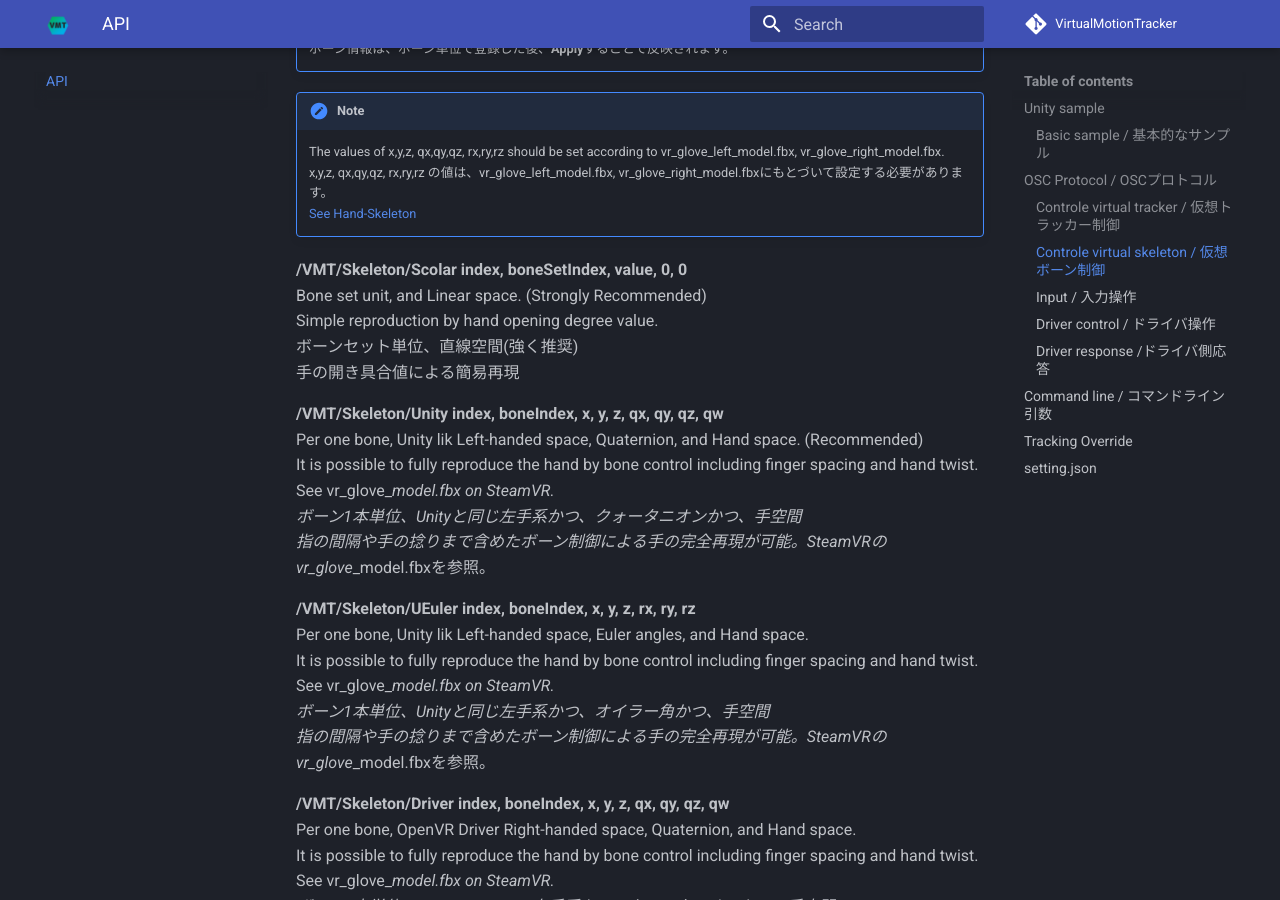
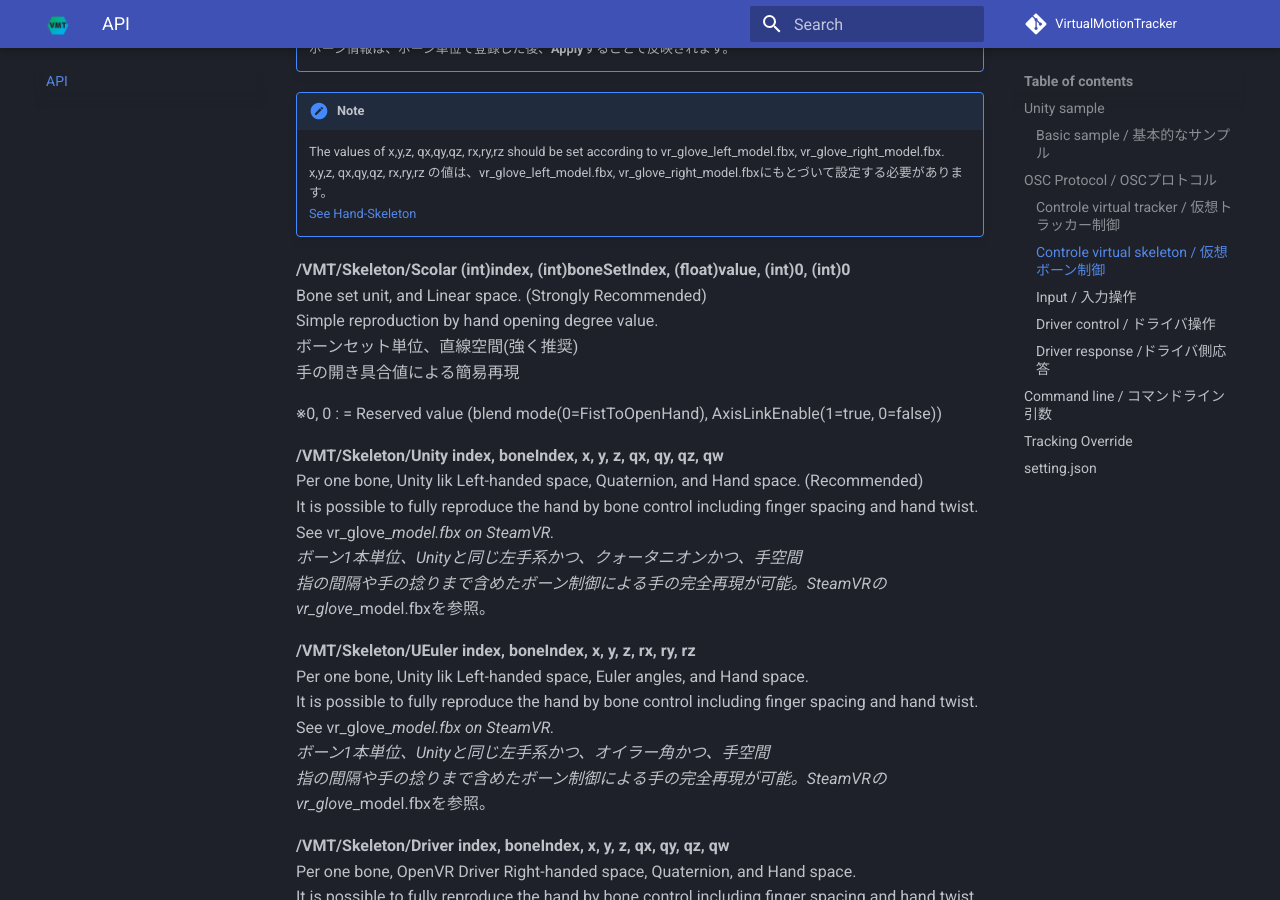
Before and after one commit to gpsnmeajp/VirtualMotionTrackerDocument, an MkDocs documentation site: the page built from docs/api.md, in a window 1280 px wide and 900 px high, scrolled down 6692 px. Built offline with MkDocs 1.6.1 and Material for MkDocs 9.7.7, drawn with Linux system fonts in a browser that asks for light colours; comment, search, counter and statistics services are not loaded.

Commit message:
補足情報

```diff
--- a/docs/api.md
+++ b/docs/api.md
@@ -225,11 +225,13 @@ See
     x,y,z, qx,qy,qz, rx,ry,rz の値は、vr_glove_left_model.fbx, vr_glove_right_model.fbxにもとづいて設定する必要があります。
     [See Hand-Skeleton](https://github.com/ValveSoftware/openvr/wiki/Hand-Skeleton)
 
-**/VMT/Skeleton/Scolar index, boneSetIndex, value, 0, 0**
+**/VMT/Skeleton/Scolar (int)index, (int)boneSetIndex, (float)value, (int)0, (int)0**
 Bone set unit, and Linear space. (Strongly Recommended)
 Simple reproduction by hand opening degree value.
 ボーンセット単位、直線空間(強く推奨)
 手の開き具合値による簡易再現
+
+※0, 0 : = Reserved value (blend mode(0=FistToOpenHand), AxisLinkEnable(1=true, 0=false))
 
 **/VMT/Skeleton/Unity index, boneIndex, x, y, z, qx, qy, qz, qw**
 Per one bone, Unity lik Left-handed space, Quaternion, and Hand space. (Recommended)
```
